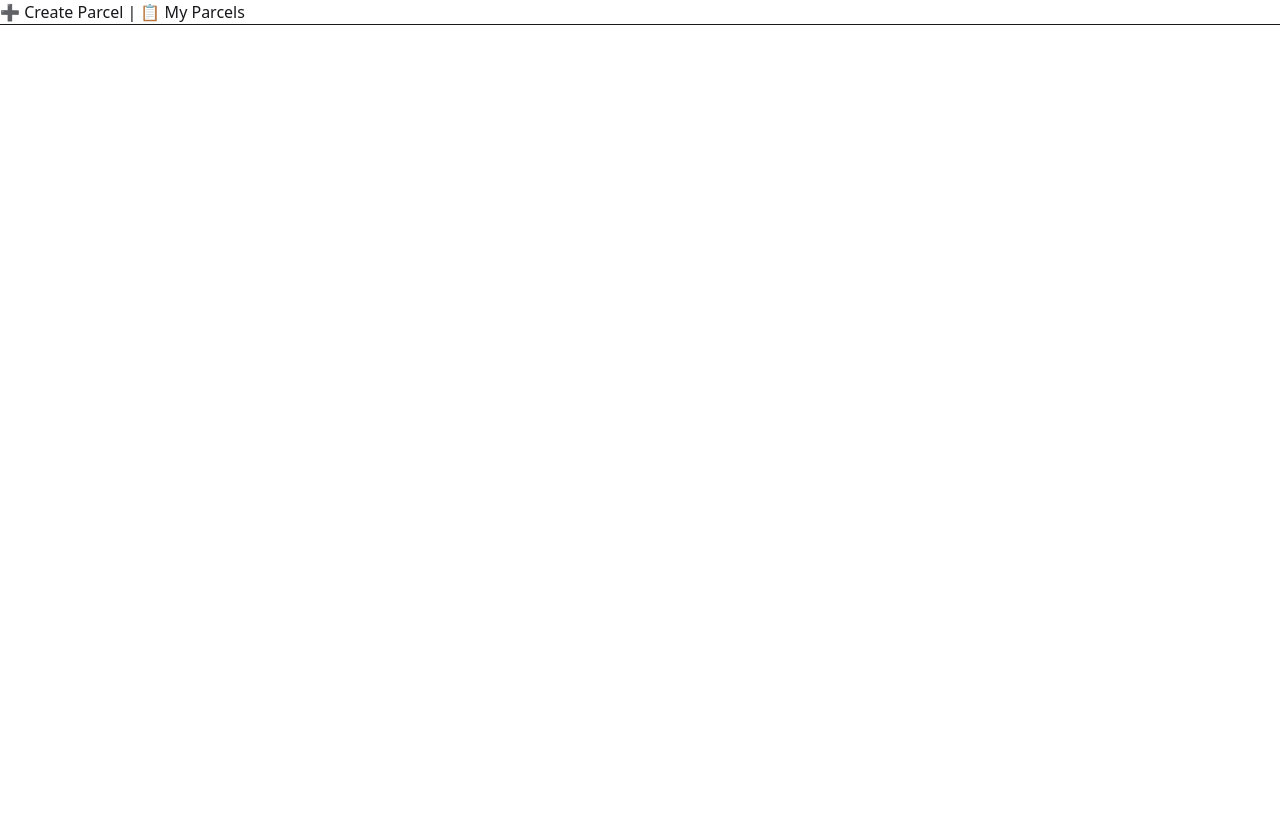
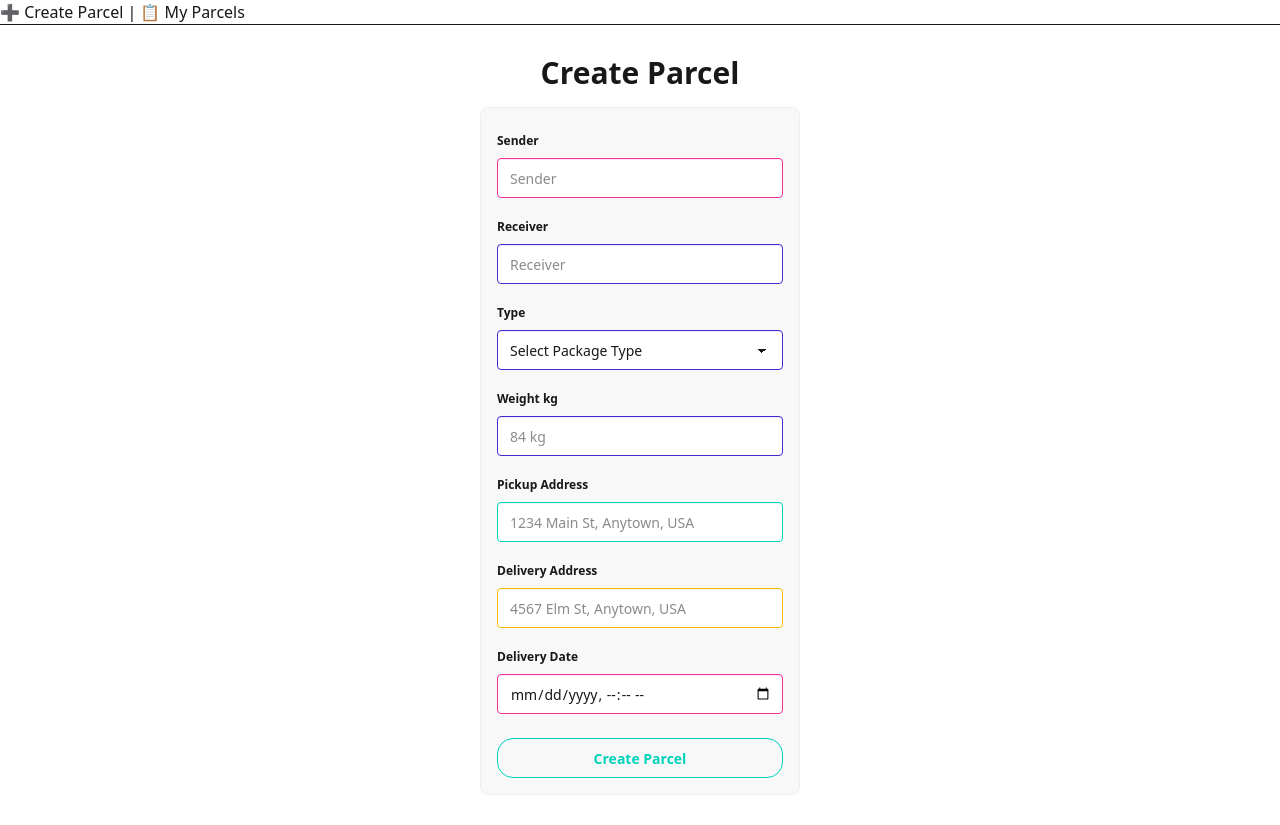
Before and after one commit to DexZed/bookish-bassoon, a React (Vite) app in the folder assignment-6/: page /sender/create in a window 1280 px wide. Before the commit the page ends 800 px from the top, so only its background shows below. Built offline with nearby package versions, Linux system fonts and the light colour scheme.

Commit message:
`Added parcel creation form with validation and submission handling`

```diff
--- a/assignment-6/src/components/InputLayout.tsx
+++ b/assignment-6/src/components/InputLayout.tsx
@@ -9,7 +9,7 @@ function InputLayout({ description, errorDescription, children }: Props) {
     <fieldset className="fieldset">
       <legend className="fieldset-legend">{description}</legend>
       {children}
-      <p className="label text-amber-500">{errorDescription}</p>
+      {errorDescription && <p className="label text-amber-500">{errorDescription}</p>}
     </fieldset>
   );
 }
--- a/assignment-6/src/components/selectorLayout.tsx
+++ b/assignment-6/src/components/selectorLayout.tsx
@@ -9,7 +9,7 @@ function SelectorLayout({ description, errorDescription, children }: Props) {
     <fieldset className="fieldset">
       <legend className="fieldset-legend">{description}</legend>
       {children}
-      <span className="label text-amber-500">{errorDescription}</span>
+      {errorDescription && <p className="label text-amber-500">{errorDescription}</p>}
     </fieldset>
   );
 }
--- a/assignment-6/src/interfaces/interfaces.ts
+++ b/assignment-6/src/interfaces/interfaces.ts
@@ -6,3 +6,15 @@ export const RegistrationSchema = z.object({
   role: z.string(),
 });
 export type RegistrationFields = z.infer<typeof RegistrationSchema>;
+
+export const ParcelSchema = z.object({
+    sender: z.string(),
+    receiver: z.string(),
+    type: z.enum(["Document", "Box", "Fragile", "Other"]),
+    weight: z.number(),
+    pickupAddress: z.string(),
+    deliveryAddress: z.string(),
+    fee: z.number(),
+    deliveryDate: z.date(),
+})
+export type ParcelFields = z.infer<typeof ParcelSchema>;
--- a/assignment-6/src/pages/Sender/CreateParcel.tsx
+++ b/assignment-6/src/pages/Sender/CreateParcel.tsx
@@ -1,11 +1,139 @@
 // TODO: ADD styling and functionality
 
-type Props = {}
+import { zodResolver } from "@hookform/resolvers/zod";
+import { useForm, type SubmitHandler } from "react-hook-form";
+import InputLayout from "../../components/InputLayout";
+import SelectorLayout from "../../components/selectorLayout";
+import { ParcelSchema, type ParcelFields } from "../../interfaces/interfaces";
+
+type Props = {};
 
 function CreateParcels({}: Props) {
+  const {
+    register,
+    handleSubmit,
+    setError,
+    formState: { errors, isSubmitting },
+  } = useForm<ParcelFields>({
+    resolver: zodResolver(ParcelSchema),
+  });
+  const onSubmit: SubmitHandler<ParcelFields> = async (data) => {
+    try {
+      await new Promise((resolve) => setTimeout(resolve, 1000));
+      console.log(data);
+
+    } catch (error) {
+      setError("root", {
+        message: "Random error message",
+      });
+    }
+  };
   return (
-    <div></div>
-  )
+    <>
+      <div className="h-dvh flex justify-center items-center flex-col gap-4">
+        <h1 className="text-3xl font-bold">Create Parcel</h1>
+        <form
+          className="space-y-2 card bg-base-200 border-base-300 rounded-box w-xs border p-4 "
+          onSubmit={handleSubmit(onSubmit)}
+        >
+          <InputLayout
+            description="Sender"
+            errorDescription={errors.sender && `${errors.sender?.message}`}
+          >
+            <input
+              {...register("sender")}
+              type="text"
+              className="input input-secondary"
+              placeholder="Sender"
+            />
+          </InputLayout>
+          <InputLayout
+            description="Receiver"
+            errorDescription={ errors.receiver && `${errors.receiver?.message}`}
+          >
+            <input
+              {...register("receiver")}
+              type="text"
+              className="input input-primary"
+              placeholder="Receiver"
+            />
+          </InputLayout>
+          <SelectorLayout
+            description="Type"
+            errorDescription={ errors.type && `${errors.type?.message}`}
+          >
+            <select
+              {...register("type")}
+              className="select select-primary w-full"
+              defaultValue={"Select Package Type"}
+            >
+              <option disabled={true}>Select Package Type</option>
+              <option value={"Document"}>Document</option>
+              <option value={"Box"}>Box</option>
+              <option value={"Fragile"}>Fragile</option>
+              <option value={"Other"}>Other</option>
+            </select>
+          </SelectorLayout>
+          <InputLayout
+            description="Weight kg"
+            errorDescription={errors.weight && `${errors.weight?.message}`}
+          >
+            <input
+              {...register("weight",{valueAsNumber: true})}
+              type="number"
+              className="input input-primary"
+              placeholder="84 kg"
+            />
+          </InputLayout>
+          <InputLayout
+            description="Pickup Address"
+            errorDescription={ errors.pickupAddress && `${errors.pickupAddress?.message}`}
+          >
+            <input
+              {...register("pickupAddress")}
+              type="text"
+              className="input input-accent"
+              placeholder="1234 Main St, Anytown, USA"
+            />
+          </InputLayout>
+          <InputLayout
+            description="Delivery Address"
+            errorDescription={errors.deliveryAddress && `${errors.deliveryAddress?.message}`}
+          >
+            <input
+              {...register("deliveryAddress")}
+              type="text"
+              className="input input-warning"
+              placeholder="4567 Elm St, Anytown, USA"
+            />
+          </InputLayout>
+          <InputLayout
+            description="Delivery Date"
+            errorDescription={
+              errors.deliveryDate && `${errors.deliveryDate?.message}`
+            }
+          >
+            <input
+              {...register("deliveryDate",{valueAsDate: true})}
+              type="datetime-local"
+              className="input input-secondary"
+              placeholder="dd/mm/yyyy hh:mm"
+            />
+          </InputLayout>
+          <div className="mt-3">
+            <button
+              disabled={isSubmitting}
+              className="btn btn-accent w-full btn-outline rounded-2xl"
+              type="submit"
+            >
+              {isSubmitting ? "Loading..." : "Create Parcel"}
+            </button>
+            <span className="text-amber-500">{errors.root?.message}</span>
+          </div>
+        </form>
+      </div>
+    </>
+  );
 }
 
-export default CreateParcels
+export default CreateParcels;
```
